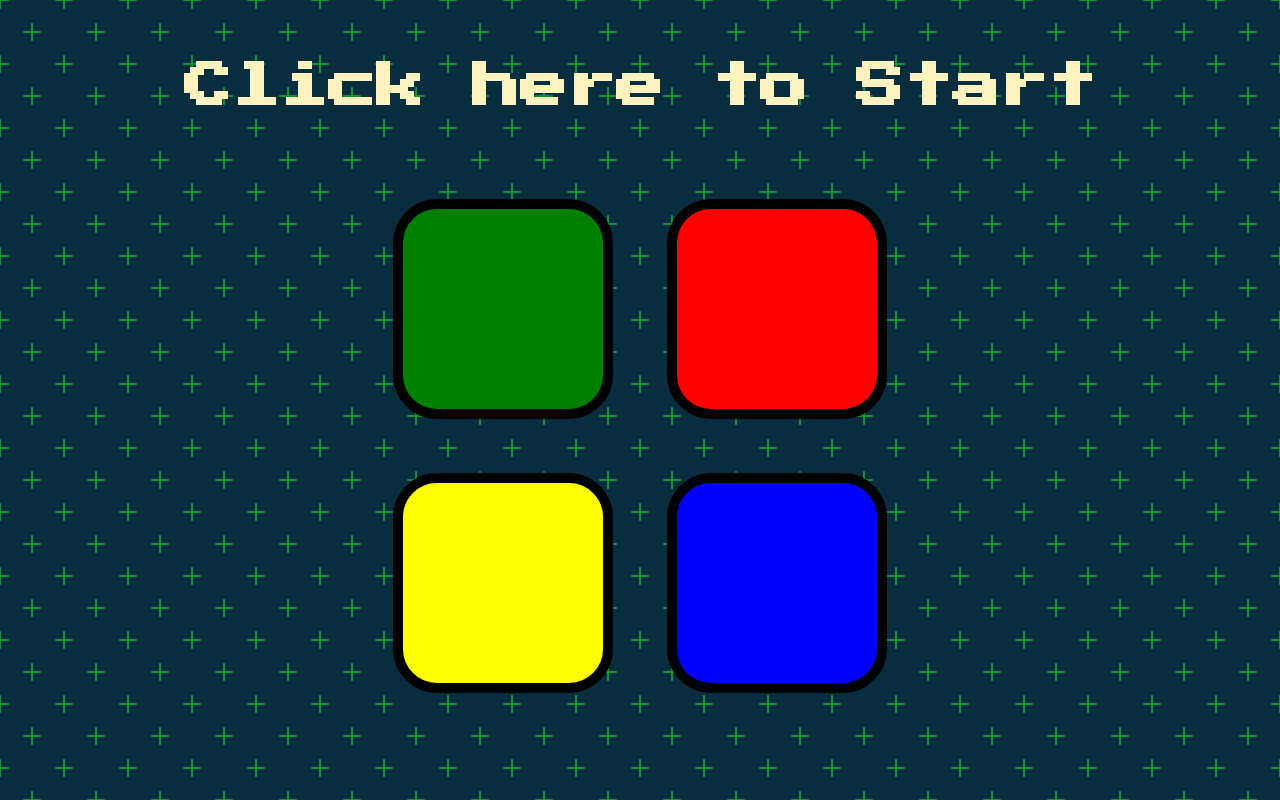
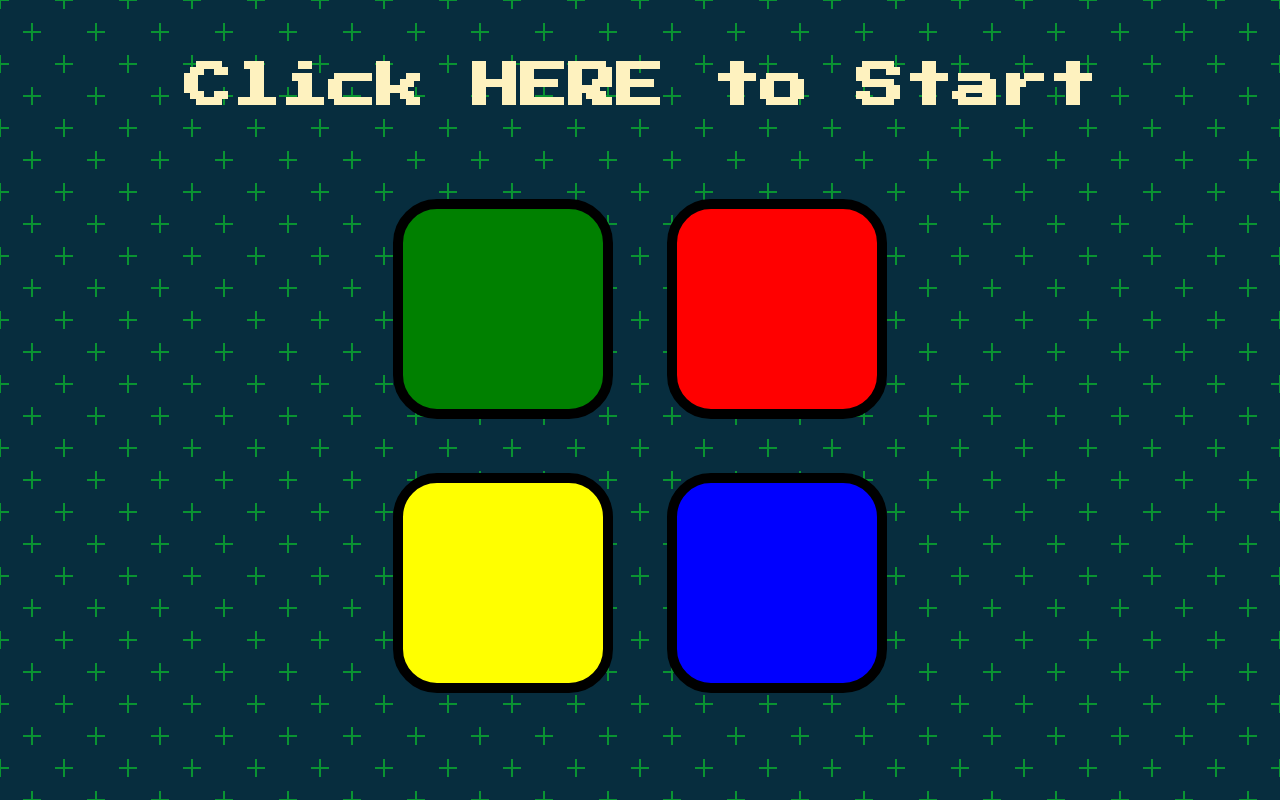
Before and after one commit to harshopes/SimonRoll, a plain HTML site: page index.html in a window 1280 px wide. Drawn offline with nearby package versions, Linux system fonts and the light colour scheme.

Commit message:
Update index.html

```diff
--- a/index.html
+++ b/index.html
@@ -10,7 +10,7 @@
 
 <body>
   <div class="rick">
-  <h1 id="level-title">Click here to Start</h1>
+ <h1 id="level-title">Click <span>HERE</span> to Start</h1>
   <div class="container">
     <div lass="row">
 
```
